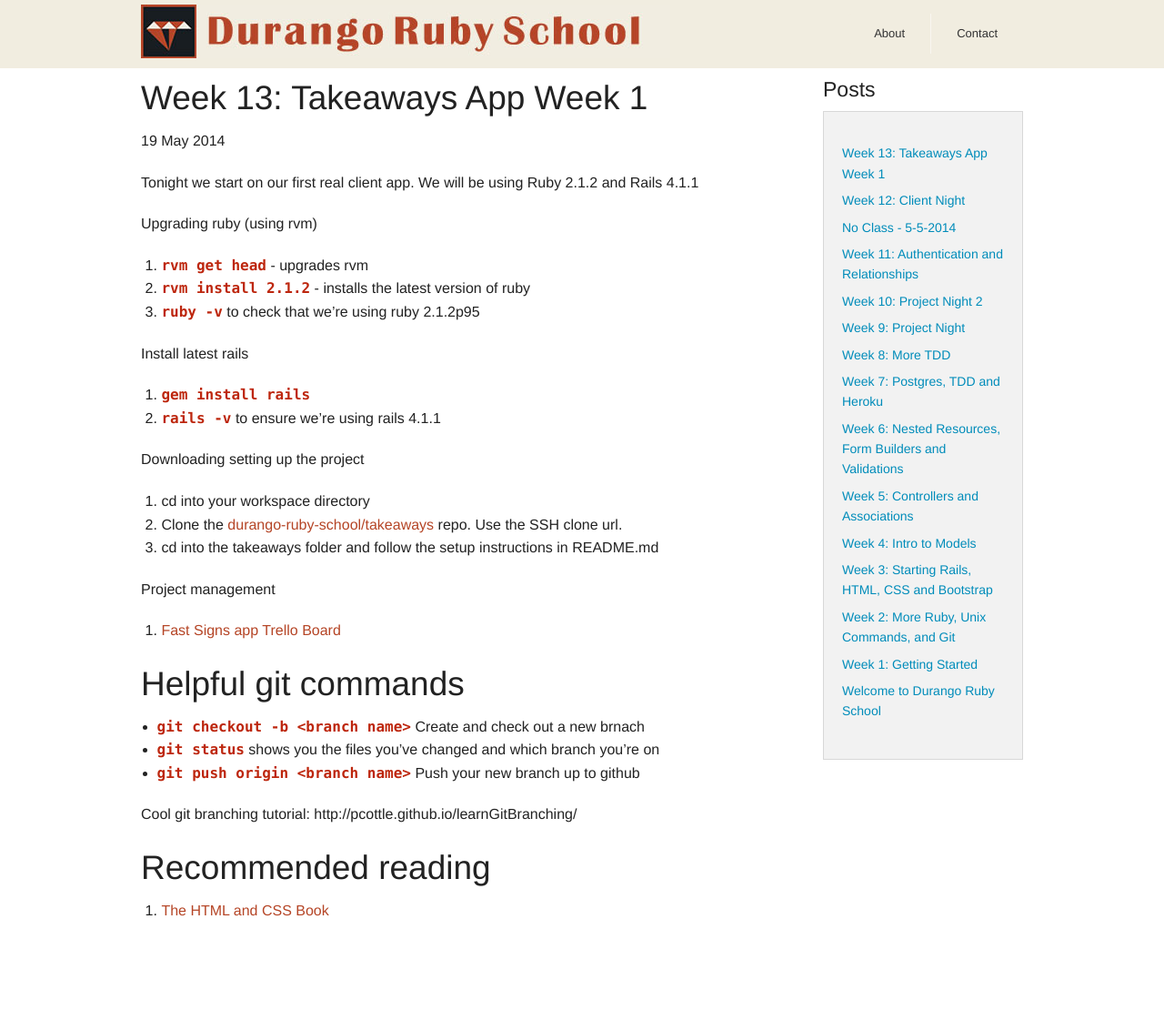
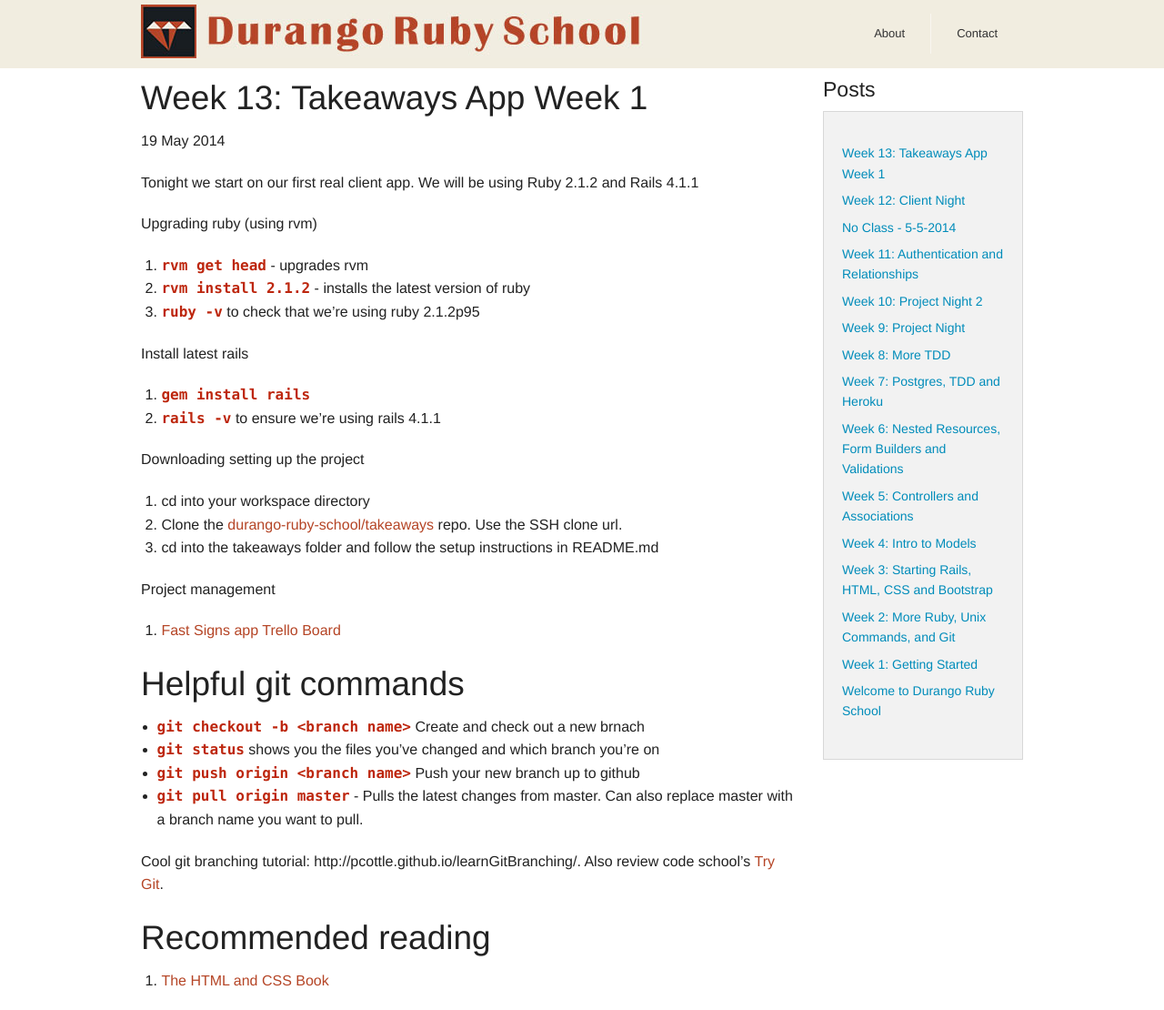
Before and after one commit to durango-ruby-school/durango-ruby-school.github.io, a Jekyll site: the page built from _posts/2014-05-19-takeaways-app-night-1.md, in a window 1280 px wide. Shown: the whole page at 91% size. Built offline with Jekyll 4.4.1, drawn with Linux system fonts in a browser that asks for light colours; Markdown is read by kramdown in place of the engine named in the settings; before the commit the page ends 1033 px from its top, so only the background shows below that.

Commit message:
More git links

```diff
--- a/_posts/2014-05-19-takeaways-app-night-1.md
+++ b/_posts/2014-05-19-takeaways-app-night-1.md
@@ -32,8 +32,9 @@ Project management
 * `git checkout -b <branch name>` Create and check out a new brnach
 * `git status` shows you the files you've changed and which branch you're on
 * `git push origin <branch name>` Push your new branch up to github
+* `git pull origin master` - Pulls the latest changes from master. Can also replace master with a branch name you want to pull.
 
-Cool git branching tutorial: http://pcottle.github.io/learnGitBranching/
+Cool git branching tutorial: http://pcottle.github.io/learnGitBranching/. Also review code school's [Try Git][4].
 
 
 ## Recommended reading
```
Also changed, not shown: other parts of _posts/2014-05-19-takeaways-app-night-1.md (+1 -0 lines).
